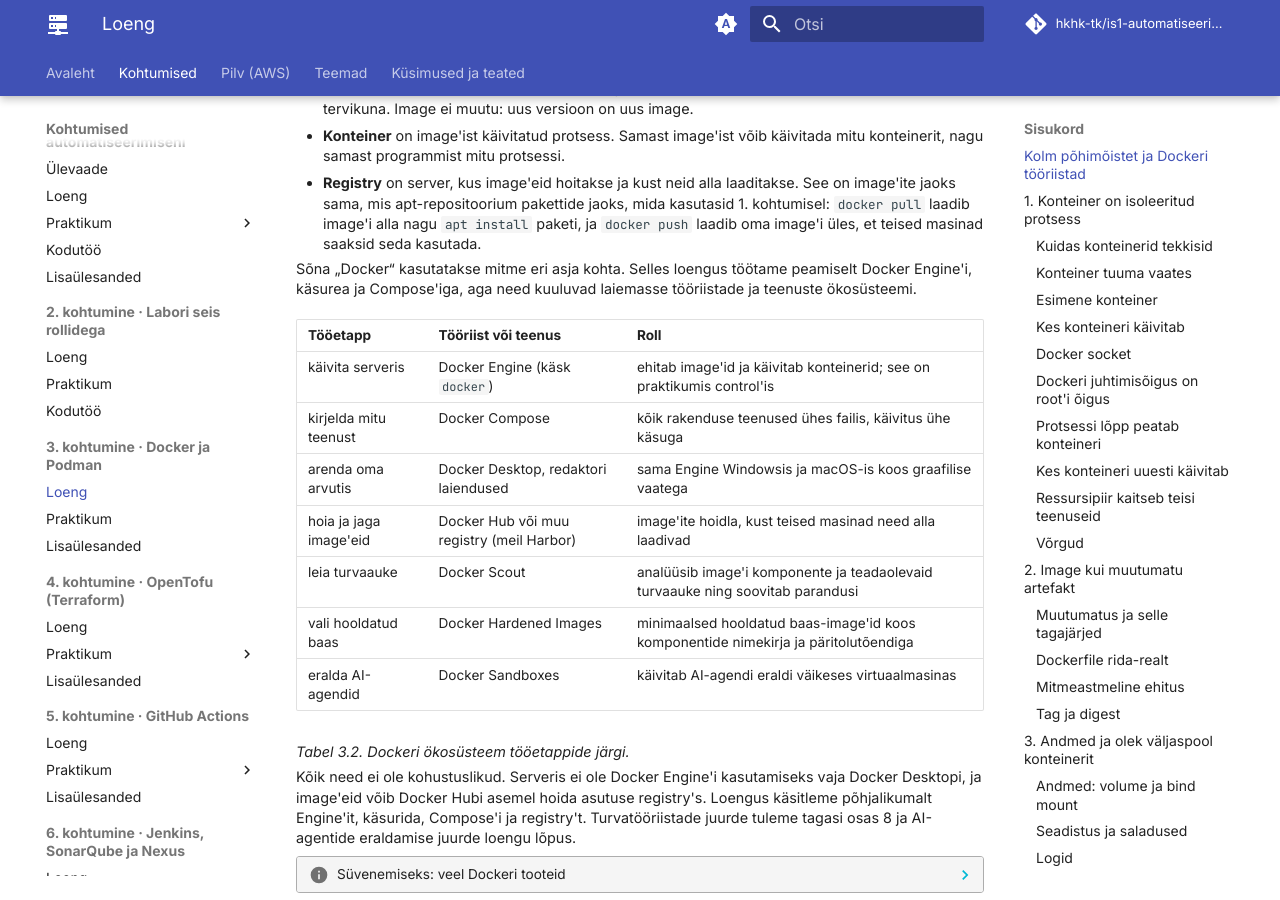
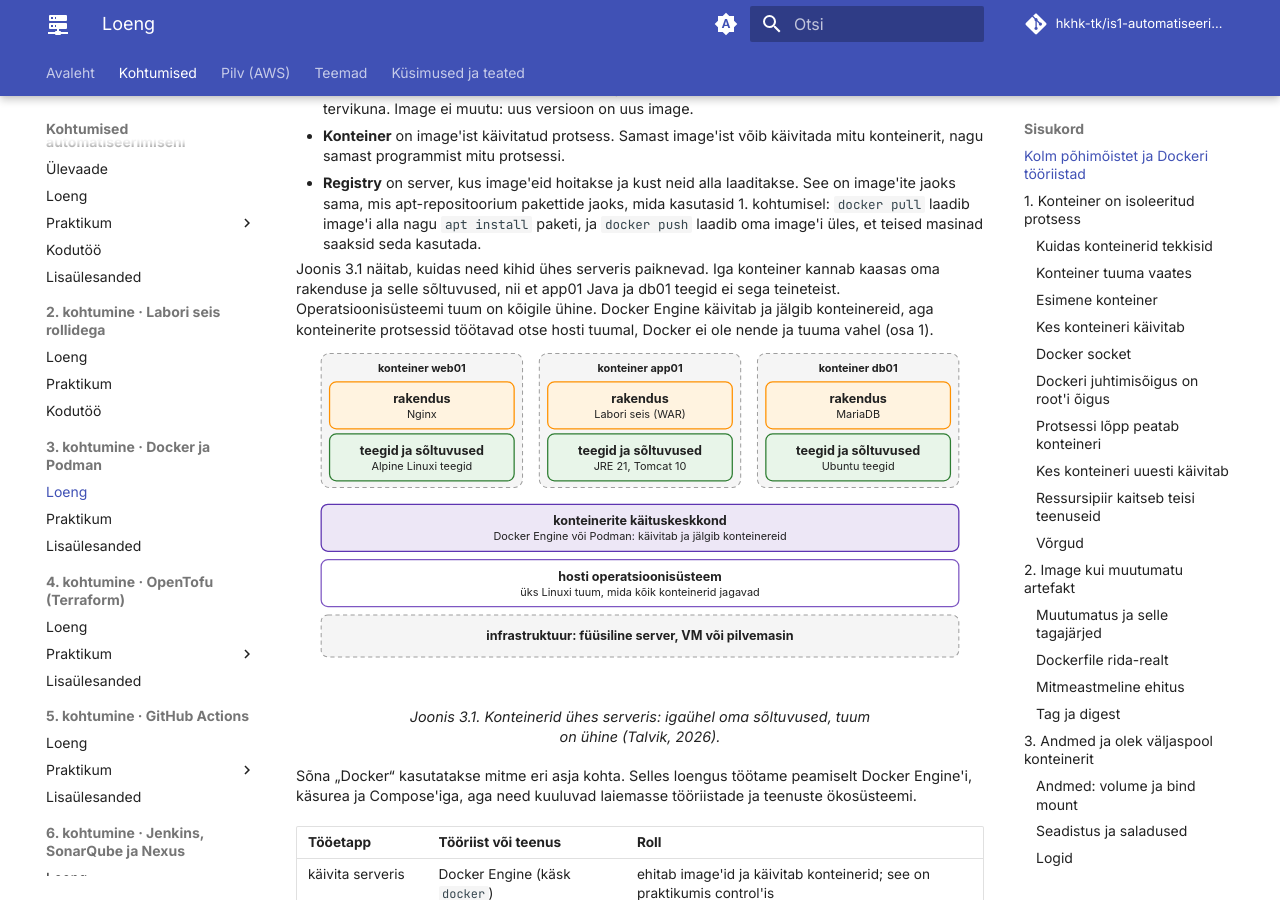
Before and after one commit to hkhk-tk/is1-automatiseerimine, an MkDocs documentation site: the page built from docs/k03/loeng.md, in a window 1280 px wide and 900 px high, scrolled down 688 px. Built offline with MkDocs 1.6.1 and Material for MkDocs 9.7.7, drawn with Linux system fonts in a browser that asks for light colours; comment, search, counter and statistics services are not loaded; some of the changed text lies outside the part shown.

Commit message:
K3 loeng: konteinerite kihtide joonis põhimõistete juures ja konteineri elutsükli olekudiagramm esimese konteineri näite juures

```diff
--- a/docs/k03/loeng.md
+++ b/docs/k03/loeng.md
@@ -46,6 +46,13 @@ Kolm mõistet korduvad kogu loengus.
 - **Konteiner** on image'ist käivitatud protsess. Samast image'ist võib käivitada mitu konteinerit, nagu samast programmist mitu protsessi.
 - **Registry** on server, kus image'eid hoitakse ja kust neid alla laaditakse. See on image'ite jaoks sama, mis apt-repositoorium pakettide jaoks, mida kasutasid 1. kohtumisel: `docker pull` laadib image'i alla nagu `apt install` paketi, ja `docker push` laadib oma image'i üles, et teised masinad saaksid seda kasutada.
 
+Joonis 3.1 näitab, kuidas need kihid ühes serveris paiknevad. Iga konteiner kannab kaasas oma rakenduse ja selle sõltuvused, nii et app01 Java ja db01 teegid ei sega teineteist. Operatsioonisüsteemi tuum on kõigile ühine. Docker Engine käivitab ja jälgib konteinereid, aga konteinerite protsessid töötavad otse hosti tuumal, Docker ei ole nende ja tuuma vahel (osa 1).
+
+<figure markdown="span">
+  ![Kolm konteinerit web01, app01 ja db01, igaühes rakendus ja selle teegid; nende all konteinerite käituskeskkond Docker Engine või Podman, hosti operatsioonisüsteem ühe Linuxi tuumaga ja infrastruktuur](assets/k03_konteiner_kihid.svg)
+  <figcaption>Joonis 3.1. Konteinerid ühes serveris: igaühel oma sõltuvused, tuum on ühine (Talvik, 2026).</figcaption>
+</figure>
+
 Sõna „Docker“ kasutatakse mitme eri asja kohta. Selles loengus töötame peamiselt Docker Engine'i, käsurea ja Compose'iga, aga need kuuluvad laiemasse tööriistade ja teenuste ökosüsteemi.
 
 | Tööetapp | Tööriist või teenus | Roll |
@@ -116,7 +123,12 @@ docker rm veeb
 
 Brauseris avaneb sama leht aadressil `http://<serveri IP>:8080`. `docker ps` näitab konteineri olekut `Up`, `docker logs` iga päringu rida.
 
-Näite kaks viimast käsku on erineva tagajärjega. `docker stop` ja `docker start` peatavad ja käivitavad sama konteineri ning kirjutatavasse kihti tehtud muudatused jäävad alles. `docker rm` kustutab konteineri koos selle kihiga, ja uus `docker run` alustab image'i algsest sisust. Sellest eristusest sõltuvad osad 2 ja 3.
+Näite kaks viimast käsku on erineva tagajärjega. `docker stop` ja `docker start` peatavad ja käivitavad sama konteineri ning kirjutatavasse kihti tehtud muudatused jäävad alles. `docker rm` kustutab konteineri koos selle kihiga, ja uus `docker run` alustab image'i algsest sisust. Sellest eristusest sõltuvad osad 2 ja 3. Joonis näitab konteineri olekuid ja käske, mis viivad ühest olekust teise.
+
+<figure markdown="span">
+  ![Image'ist loob create oleku created, start viib olekusse running, docker run teeb mõlemad; pause ja unpause vahetavad running ja paused; stop või protsessi lõpp viib olekusse exited, start tagasi running; rm eemaldab konteineri koos kirjutatava kihiga](assets/k03_elutsykkel.svg)
+  <figcaption>Joonis 3.3. Konteineri elutsükkel: stop jätab kirjutatava kihi alles, rm kustutab selle (Talvik, 2026).</figcaption>
+</figure>
 
 ??? note "Tabel 3.3. Käsu `docker run -d --name veeb -p 8080:80 nginx:1.30-alpine` osad"
 
```
Also changed, not shown: other parts of docs/k03/loeng.md (+17 -17 lines), docs/k03/assets/k03_elutsykkel.svg (added), docs/k03/assets/k03_konteiner_kihid.svg (added).
